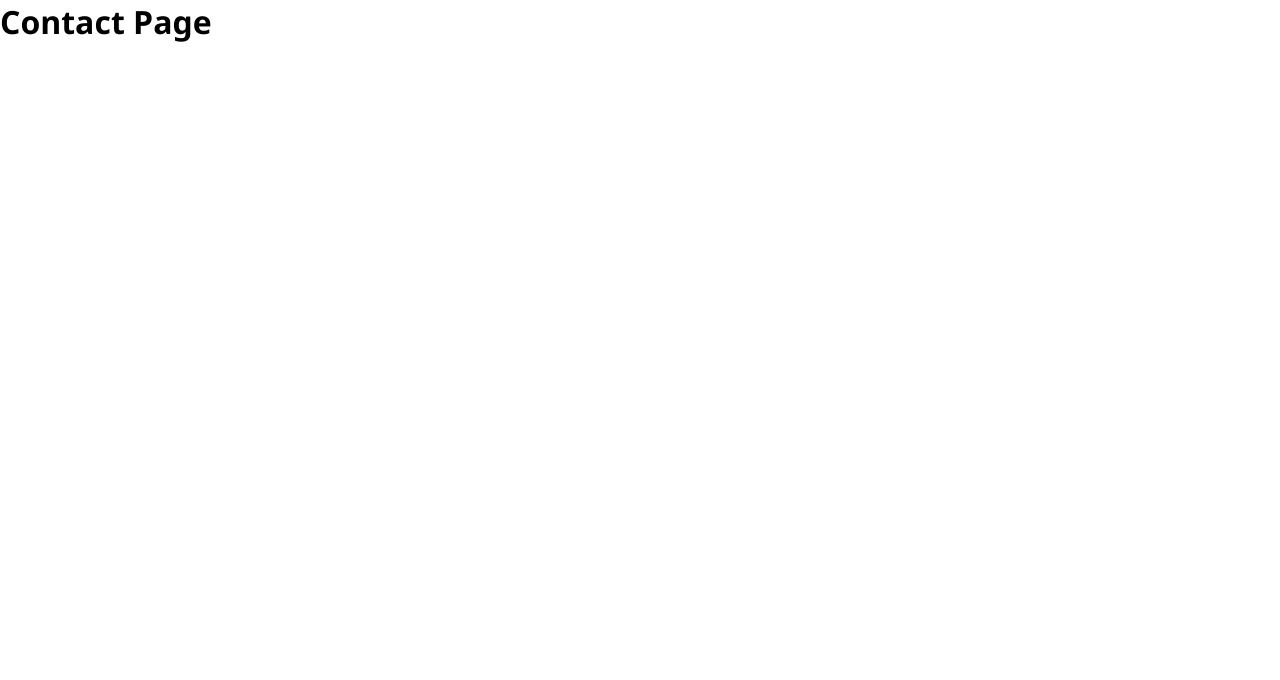
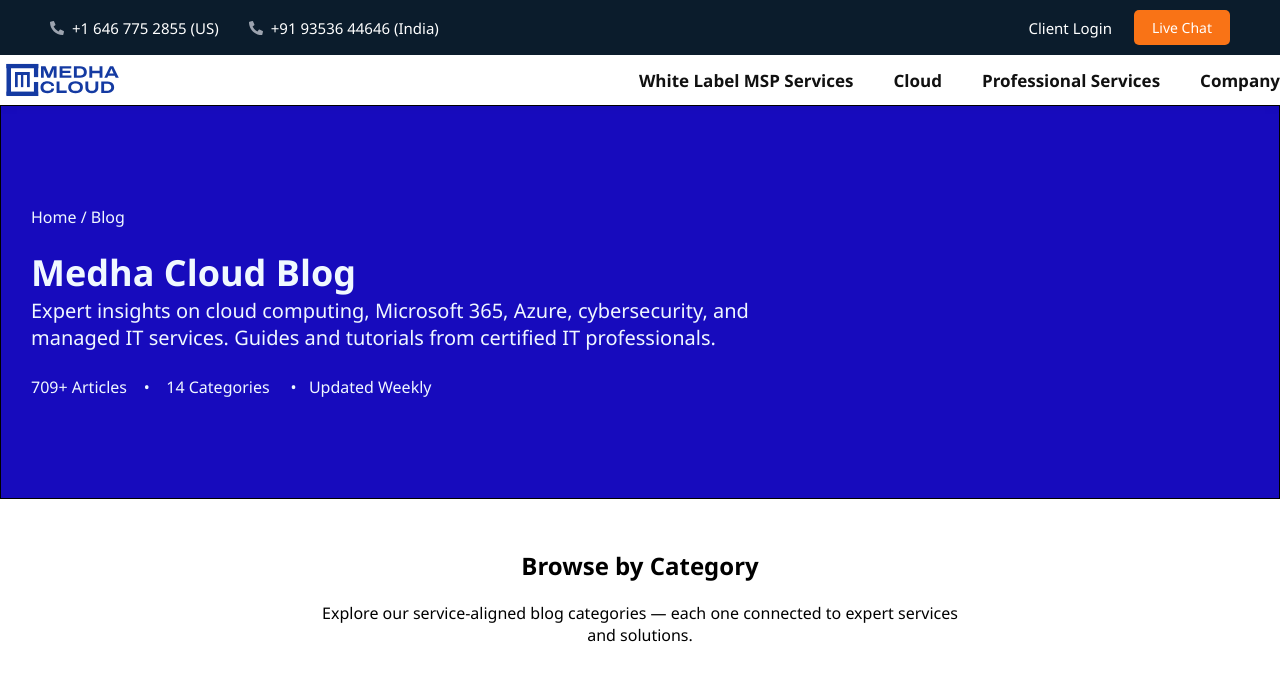
Before and after one commit to Raghul2110/medha-react, a React (Vite) app: page /contact in a window 1280 px wide. Shown: the top 680 px of the page. Built offline with nearby package versions, Linux system fonts and the light colour scheme.

Commit message:
Created Blog page and want to create the article page and add

```diff
--- /dev/null
+++ b/src/pages/Contact/Contact.css
@@ -0,0 +1,34 @@
+.blog{
+    border: 1px solid black;
+    padding-top: 100px;
+    padding-left: 30px;
+    padding-bottom: 100px;
+    background-color: rgb(23, 11, 189);
+    color: aliceblue;
+}
+
+.header{
+    padding-bottom: 20px;
+}
+.weight{
+    font-size: x-large;
+
+}
+.size{
+    font-size: 20px;
+}
+.size1{
+    font-size: 16px;
+    padding-top: 25px;
+}
+.section2{
+    display: flex;
+    /* justify-content: center; */
+    align-items: center;
+    flex-direction: column;
+    padding-top: 50px;
+
+}
+.head{
+     padding-bottom: 20px;
+}
--- a/src/pages/Contact/Contact.jsx
+++ b/src/pages/Contact/Contact.jsx
@@ -1,5 +1,31 @@
+import Navbar from "../../components/Navbar/Navbar";
+import './Contact.css'
+
 function Contact() {
-  return <h1>Contact Page</h1>;
+  return (
+    <>
+    <Navbar></Navbar>
+    <section>
+    <div className="blog">
+      <div className="header"> <p>Home / Blog</p>
+      </div>
+      <div className="weight"><h1>Medha Cloud Blog</h1>
+        </div>
+        <span className="size"><p>Expert insights on cloud computing, Microsoft 365, Azure, cybersecurity, and </p>
+        <p>managed IT services. Guides and tutorials from certified IT professionals.</p></span>
+        <div className="size1"><pre>709+ Articles    •    14 Categories     •   Updated Weekly</pre></div>
+    </div>
+    </section>
+
+    <section>
+      <div className="section2">
+      <div className="head"><h1>Browse by Category</h1></div>
+      <p>Explore our service-aligned blog categories — each one connected to expert services</p>
+      <p>and solutions.</p>
+      </div>
+    </section>
+    </>
+  )
 }
 
 export default Contact;
```
